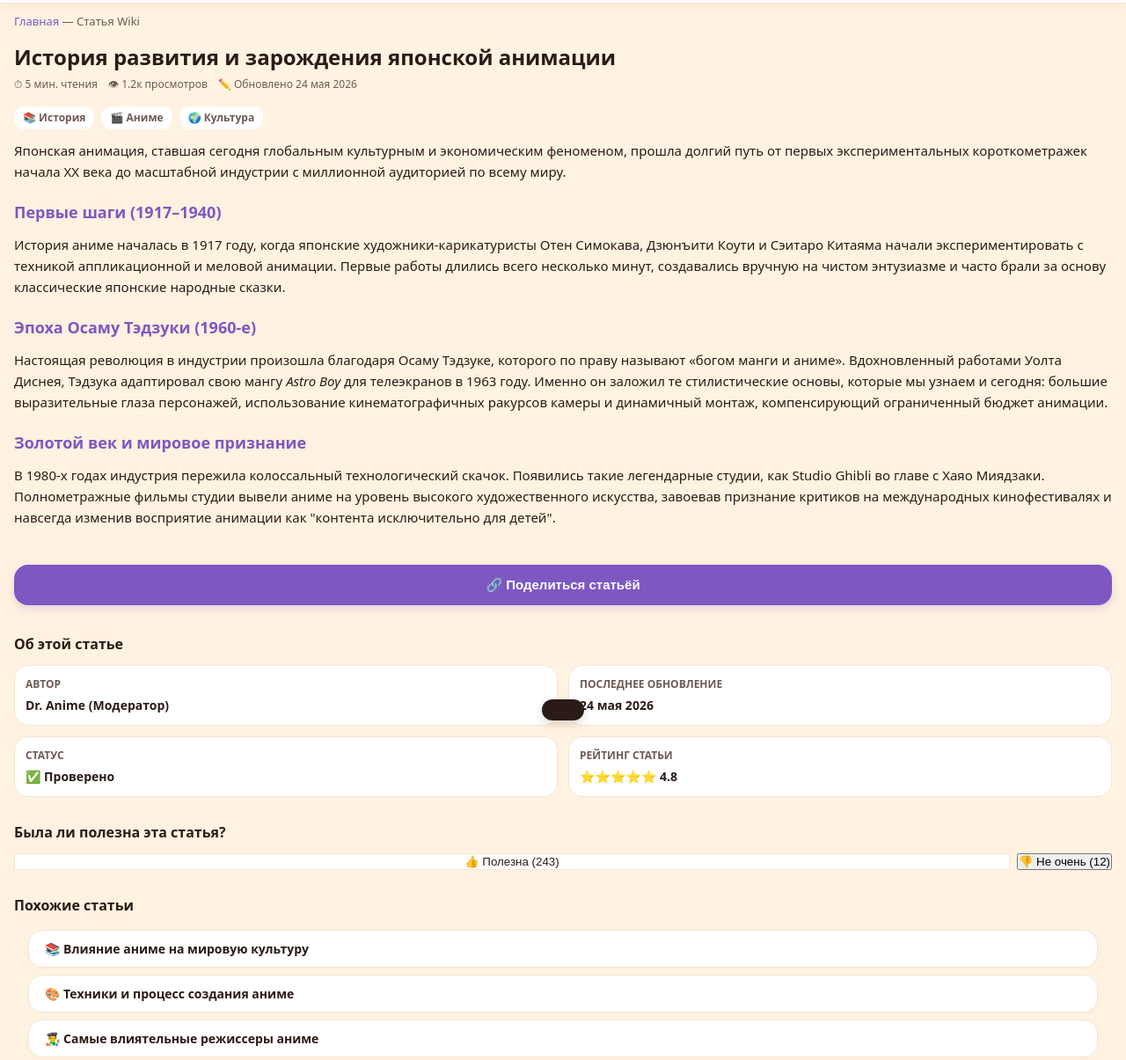
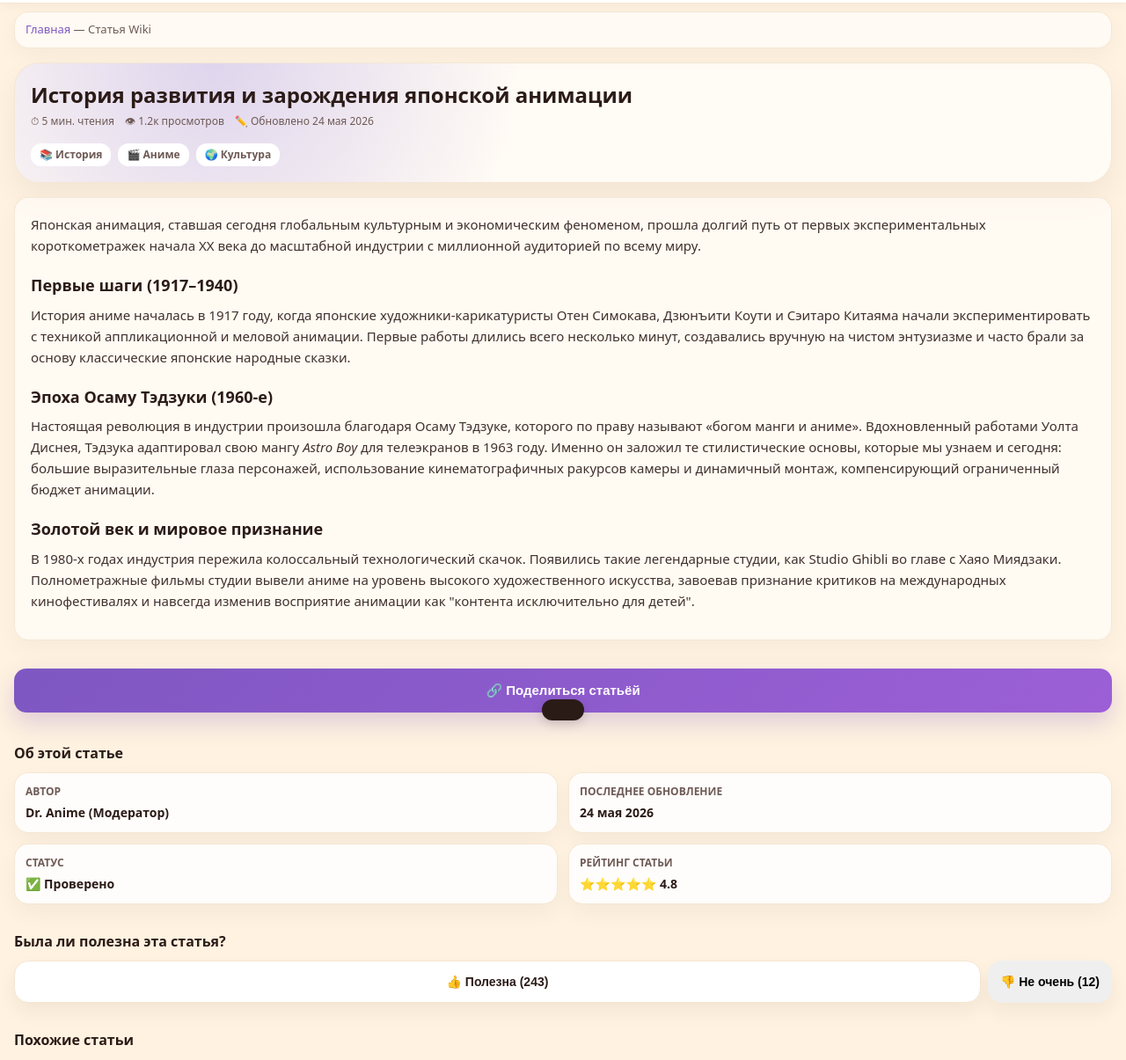
Before and after one commit to Deathbringer06/anime-wiki, a plain HTML site: page info/wiki-article.html in a window 1280 px wide. Shown: the part 57-1262 px from the top of the page at 88% size. Drawn offline with Linux system fonts and the light colour scheme.

Commit message:
Update wiki-article.html

```diff
--- a/info/wiki-article.html
+++ b/info/wiki-article.html
@@ -50,6 +50,93 @@
         }
         .btn-primary-full:active {
             transform: scale(0.97);
+        }
+        .btn-primary,
+        .btn-secondary {
+            border: none;
+            padding: 14px;
+            border-radius: var(--radius-md);
+            font-weight: 700;
+            font-size: 14px;
+            cursor: pointer;
+            transition: var(--transition);
+        }
+        .btn-primary:active,
+        .btn-secondary:active {
+            transform: scale(0.96);
+        }
+
+        /* Professional article polish layer */
+        main.main-content {
+            gap: 16px !important;
+        }
+        main.main-content > div:first-child {
+            margin: 10px var(--padding) 0;
+            padding: 10px 12px !important;
+            background: rgba(255, 255, 255, 0.62);
+            border: 1px solid rgba(245, 230, 211, 0.9);
+            border-radius: var(--radius-md);
+            box-shadow: 0 8px 24px rgba(43, 27, 23, 0.04);
+        }
+        main.main-content > div:nth-child(2) {
+            margin: 0 var(--padding);
+            padding: 18px !important;
+            background:
+                radial-gradient(circle at 18% 0%, rgba(209, 196, 233, 0.7), transparent 34%),
+                rgba(255, 255, 255, 0.66);
+            border: 1px solid rgba(245, 230, 211, 0.95);
+            border-radius: var(--radius-lg);
+            box-shadow: 0 16px 36px rgba(43, 27, 23, 0.055);
+        }
+        main.main-content > div:nth-child(2) h1 {
+            letter-spacing: 0;
+            line-height: 1.16 !important;
+        }
+        .wiki-meta-box {
+            flex-wrap: wrap;
+            gap: 8px 12px;
+        }
+        .wiki-article-content {
+            background: rgba(255, 255, 255, 0.58);
+            margin: 0 var(--padding);
+            padding: 18px !important;
+            border: 1px solid rgba(245, 230, 211, 0.92);
+            border-radius: var(--radius-md);
+            box-shadow: 0 10px 28px rgba(43, 27, 23, 0.035);
+        }
+        .wiki-article-content h2 {
+            padding-top: 2px;
+            color: var(--text);
+            line-height: 1.25;
+        }
+        .wiki-article-content p {
+            color: rgba(43, 27, 23, 0.9);
+        }
+        .btn-primary-full {
+            min-height: 50px;
+            border-radius: 14px;
+            background: linear-gradient(135deg, var(--purple-dark), #9c5fd6);
+            box-shadow: 0 12px 26px rgba(126, 87, 194, 0.24);
+        }
+        .btn-primary,
+        .btn-secondary {
+            min-height: 48px;
+            box-shadow: 0 10px 22px rgba(43, 27, 23, 0.06);
+        }
+        section[style*="padding: 0 var(--padding)"] > div[style*="display: grid"] > div,
+        section[style*="padding: 0 var(--padding)"] > div[style*="display: flex"] > div {
+            background: rgba(255, 255, 255, 0.86) !important;
+            border-color: rgba(245, 230, 211, 0.95) !important;
+            box-shadow: 0 10px 26px rgba(43, 27, 23, 0.045);
+        }
+        section > h2 {
+            color: var(--text);
+            line-height: 1.25;
+        }
+        @media (max-width: 360px) {
+            section[style*="padding: 0 var(--padding)"] > div[style*="display: flex"] {
+                flex-direction: column;
+            }
         }
     </style>
 </head>
```
